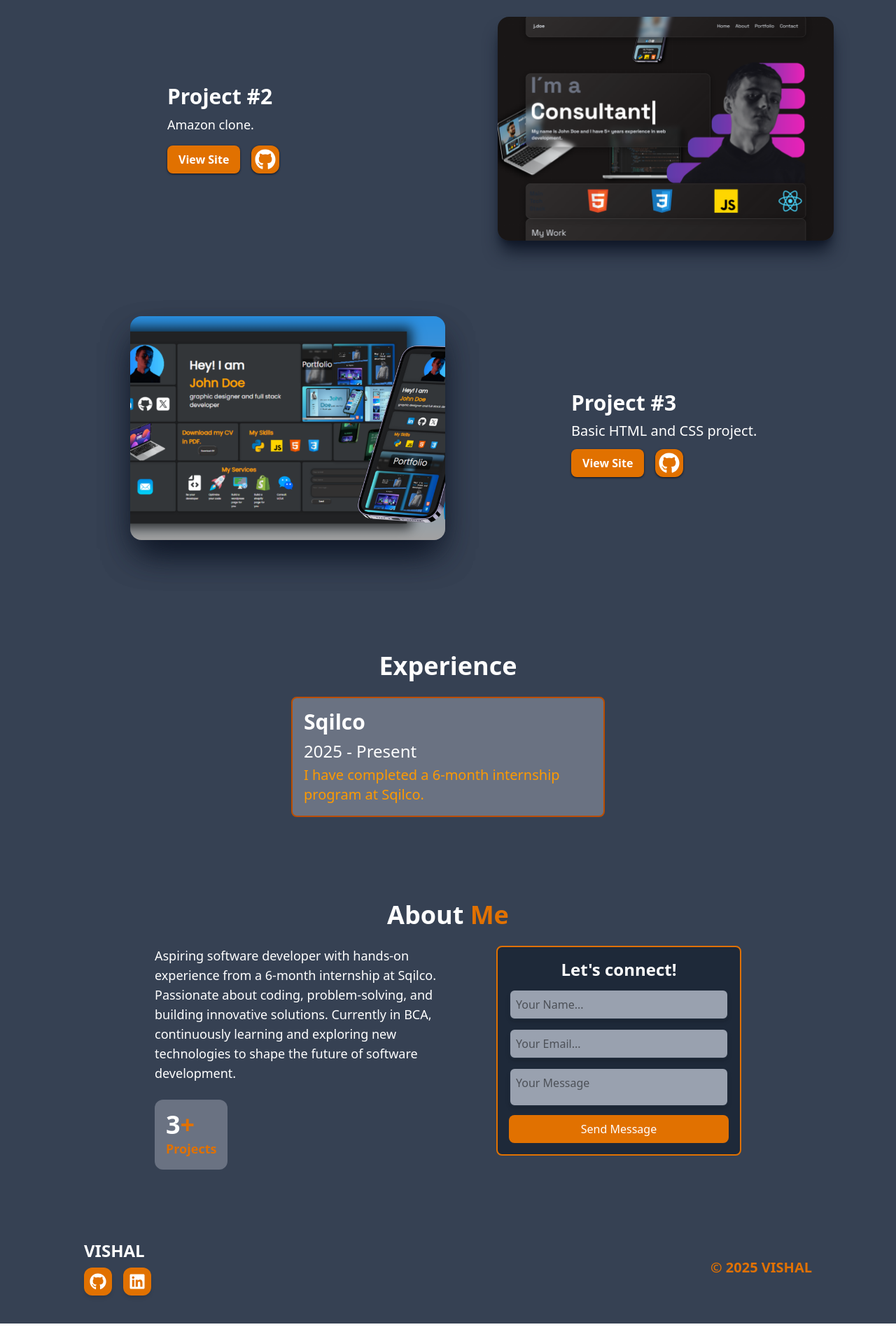
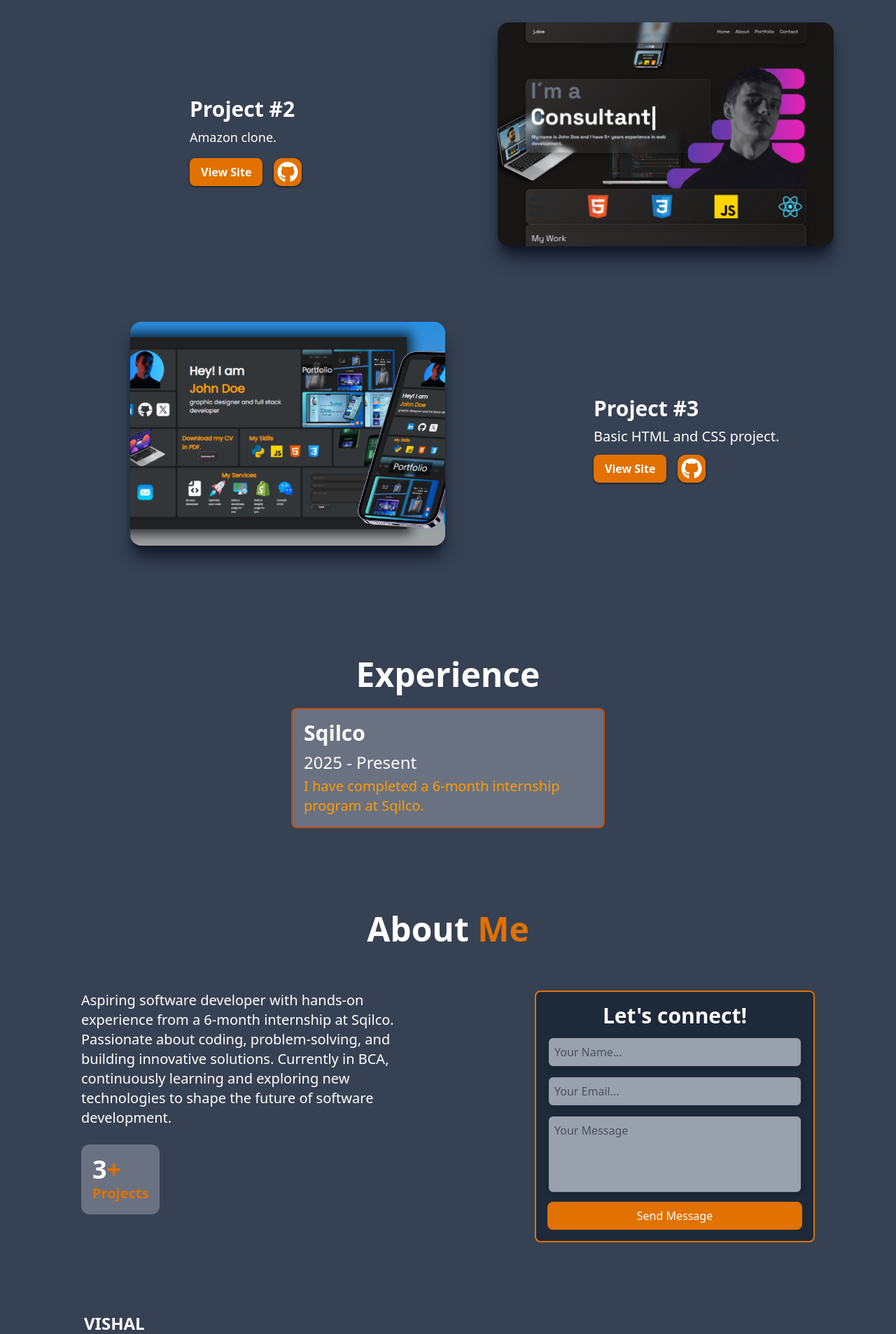
Before and after one commit to Vishuu9090/Portfolio, a React (Vite) app in the folder vite-project/: page / in a window 1280 px wide. Shown: the part 1780-3687 px from the top of the page at 70% size. Built offline with nearby package versions, Linux system fonts and the light colour scheme.

Commit message:
updated gaps

```diff
--- a/vite-project/src/components/About.jsx
+++ b/vite-project/src/components/About.jsx
@@ -18,14 +18,14 @@ export default function About() {
         <Element name="About">
           <div className="px-4 md:px-10 sm:mt-20 py-10">
             {/* About Section */}
-            <div className="flex flex-col items-center">
-              <h2 className="text-3xl md:text-4xl text-white font-semibold">
+            <div className="flex flex-col sm:gap-10 items-center">
+              <h2 className="text-3xl sm:text-5xl text-white font-semibold">
                 About <span className="text-amber-600">Me</span>
               </h2>
 
-              <div className="flex flex-col md:flex-row items-center md:items-start gap-10 mt-6">
+              <div className="flex flex-col sm:flex-row items-center sm:items-start sm:gap-50  gap-10 mt-6">
                 {/* Description */}
-                <div className="text-white text-base md:text-lg max-w-md">
+                <div className="text-white text-base sm:text-xl max-w-md">
                   <p>
                     Aspiring software developer with hands-on experience from a
                     6-month internship at Sqilco. Passionate about coding,
@@ -42,8 +42,8 @@ export default function About() {
                 </div>
 
                 {/* Contact Form */}
-                <form className="bg-gray-800 border-2 sm:h-[300px]  sm:w-[350px] border-amber-600 rounded-lg p-4 flex flex-col gap-3 w-full max-w-md">
-                  <h3 className="text-2xl text-white font-semibold text-center">
+                <form className="bg-gray-800 border-2 sm:h-90  sm:w-100 border-amber-600 rounded-lg p-4 flex flex-col gap-3 w-full max-w-md">
+                  <h3 className="text-2xl sm:text-3xl text-white font-semibold text-center">
                     Let's connect!
                   </h3>
                   <input
--- a/vite-project/src/components/Experience.jsx
+++ b/vite-project/src/components/Experience.jsx
@@ -14,7 +14,7 @@ export default function Experience() {
         viewport={{ once: true, amount: 0.5 }}
       >
         <div className="flex flex-col items-center sm:mt-40 mt-12 px-4">
-          <div className="text-3xl sm:text-4xl font-semibold text-white">Experience</div>
+          <div className="text-3xl sm:text-5xl font-semibold text-white">Experience</div>
 
           <div className="border-2 border-amber-700 bg-gray-500 rounded-lg p-4 mt-6 w-full max-w-sm md:max-w-md">
             <span className="text-xl sm:text-3xl font-semibold text-white">
--- a/vite-project/src/components/Portfolio.jsx
+++ b/vite-project/src/components/Portfolio.jsx
@@ -18,11 +18,11 @@ export default function Portfolio() {
         viewport={{ once: true, amount: 0.5 }}
       >
         <Element name="Portfolio">
-          <div className="mt-40 px-4">
-            <div className="flex flex-col md:flex-row items-center justify-center gap-40">
+          <div className="sm:mt-40 mt-20 px-4">
+            <div className="flex flex-col md:flex-row items-center justify-center sm:gap-40 gap-10">
               {/* Left: Title + Image */}
               <div className="flex flex-col gap-7 items-center">
-                <h1 className="sm:text-4xl text-3xl sm:ml-[-300px] text-white font-semibold text-center md:text-left">
+                <h1 className="sm:text-5xl text-3xl sm:ml-[-300px] text-white font-semibold text-center md:text-left">
                   Portfolio
                 </h1>
                 <img
@@ -33,7 +33,7 @@ export default function Portfolio() {
               </div>
 
               {/* Right: Description + Buttons */}
-              <div className="flex flex-col justify-start max-w-md">
+              <div className="flex flex-col justify-start  max-w-md">
                 <div className="text-2xl md:text-3xl text-white font-semibold mb-2">
                   Project #1
                 </div>
--- a/vite-project/src/components/Project.jsx
+++ b/vite-project/src/components/Project.jsx
@@ -15,10 +15,10 @@ export default function Project() {
         }}
         viewport={{ once: true, amount: 0.5 }}
       >
-        <div className="flex flex-col-reverse md:flex-row md:items-center justify-center px-4 sm:mt-15 py-12 gap-6">
+        <div className="flex flex-col-reverse md:flex-row md:items-center justify-center px-4 mt-7 sm:mt-15 py-12 gap-6">
           {/* Text Section */}
-          <div className="max-w-md w-full">
-            <div className="text-2xl md:text-3xl text-white font-semibold mb-2">
+          <div className="max-w-md pl-8 mt-5 w-full">
+            <div className="text-2xl md:text-3xl text-white  font-semibold mb-2">
               Project #2
             </div>
             <div className="text-white text-base md:text-lg mb-4">
--- a/vite-project/src/components/Project3.jsx
+++ b/vite-project/src/components/Project3.jsx
@@ -17,16 +17,16 @@ export default function Project3() {
       >
         <div className="flex flex-col md:flex-row sm:mt-15 items-center justify-center px-4 gap-6 md:gap-45">
           {/* Image */}
-          <div className="rounded-2xl sm:w-120 sm:ml-[170px] sm:h-80 shadow-2xl shadow-gray-900 ">
+          <div className="rounded-2xl sm:w-120 sm:ml-[170px] sm:h-80 shadow-xl shadow-gray-900 ">
             <img
-              className="rounded-2xl w-full h-auto  object-cover shadow-2xl sm:w-120 sm:h-80 shadow-gray-900"
+              className="rounded-2xl w-full h-auto  object-cover  sm:w-120 sm:h-80 "
               src={img}
               alt="Project 3"
             />
           </div>
 
           {/* Content */}
-          <div className="flex flex-col items-start w-full max-w-md">
+          <div className="flex flex-col pl-8 items-start w-full max-w-md">
             <div className="text-2xl md:text-3xl mt-4 text-white font-semibold">
               Project #3
             </div>
--- a/vite-project/src/components/Skills.jsx
+++ b/vite-project/src/components/Skills.jsx
@@ -17,10 +17,10 @@ export default function Skills() {
         viewport={{ once: true, amount: 0.5 }}
       >
         <Element name="Skills">
-          <div className="flex justify-center sm:mt-30 px-4">
+          <div className="flex justify-center mt-20 sm:mt-30 px-4">
             <div className="text-center max-w-md w-full">
               {/* Title */}
-              <div className="text-white text-2xl sm:text-3xl font-semibold">
+              <div className="text-white text-3xl sm:text-3xl font-semibold">
                 Skills
               </div>
 
--- a/vite-project/src/components/Tech.jsx
+++ b/vite-project/src/components/Tech.jsx
@@ -15,8 +15,8 @@ export default function Tech() {
         }}
         viewport={{ once: true, amount: 0.5 }}
       >
-        <div className="flex flex-col items-center sm:mt-30 px-4">
-          <p className="text-white text-2xl sm:text-3xl font-semibold mb-6 text-center">
+        <div className="flex flex-col items-center mt-15 sm:mt-30 px-4">
+          <p className="text-white text-3xl sm:text-3xl font-semibold mb-6 text-center">
             My Tech Stack
           </p>
 
```
